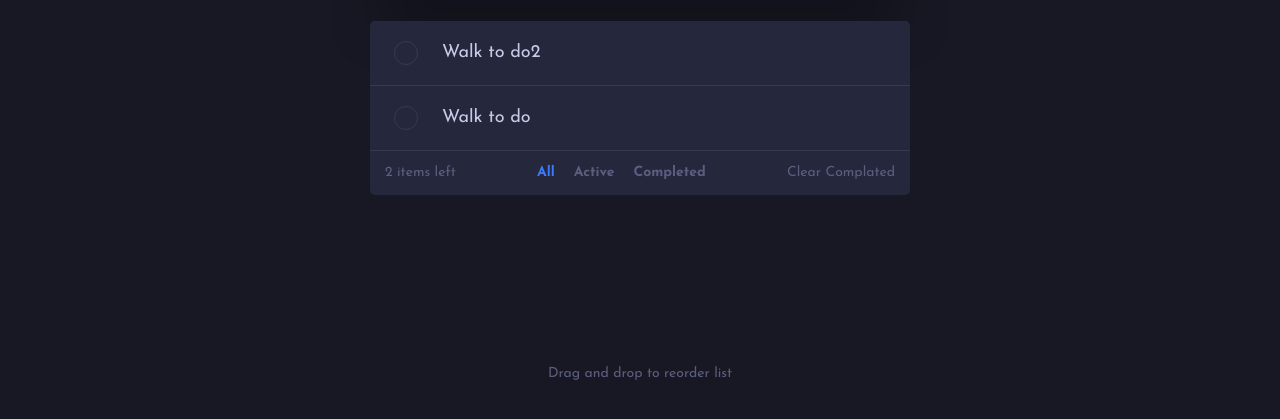
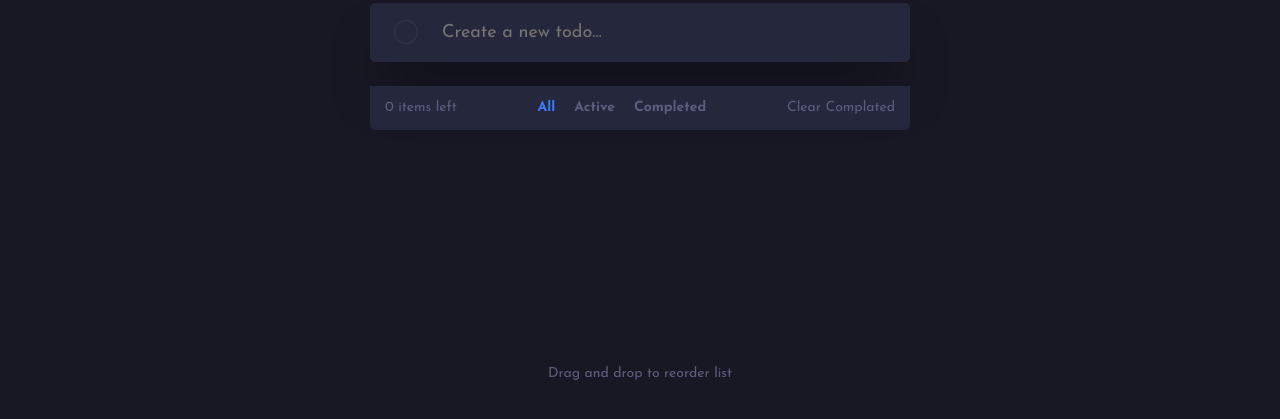
Before and after one commit to TemnovKZ/Task9, a plain HTML site: page index.html in a window 1280 px wide. Shown: the part 379-798 px from the top of the page. Drawn offline with Linux system fonts and the light colour scheme.

Commit message:
Update index.html

```diff
--- a/index.html
+++ b/index.html
@@ -25,17 +25,6 @@
             <section class="todo__list">
                 <ul class="todo__items" data-todo-option="active">
 
-                    <li class="todo__item undone">
-                        <div class="todo__done"><img class="v" alt="done" src="img/icon/done.png"></div>
-                        <p class="todo__task ">Walk to do2</p>
-                        <img class="todo__delete">
-                    </li>
-                    <li class="todo__item undone">
-                        <div class="todo__done"><img class="v" alt="done" src="img/icon/done.png"></div>
-                        <p class="todo__task ">Walk to do</p>
-                        <img class="todo__delete">
-                    </li>
-
                 </ul>
             </section>
             <section class="todo__info">
```
